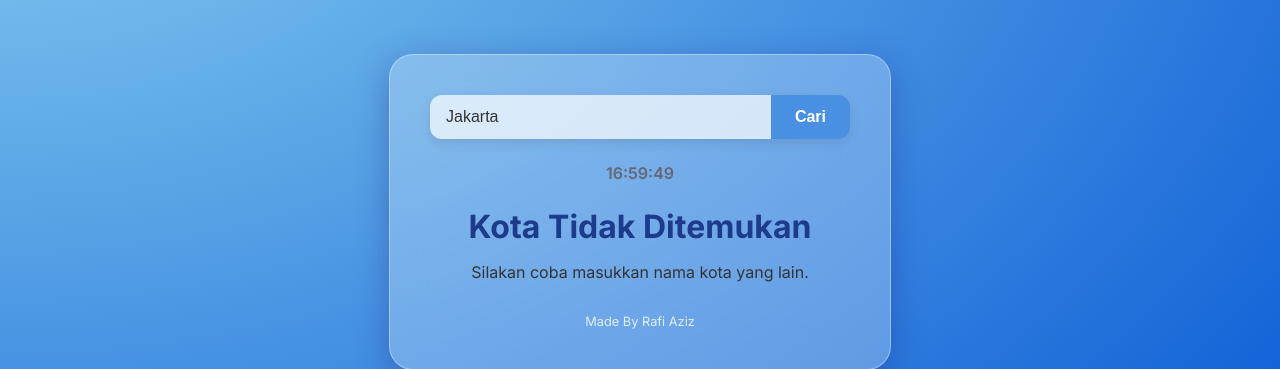
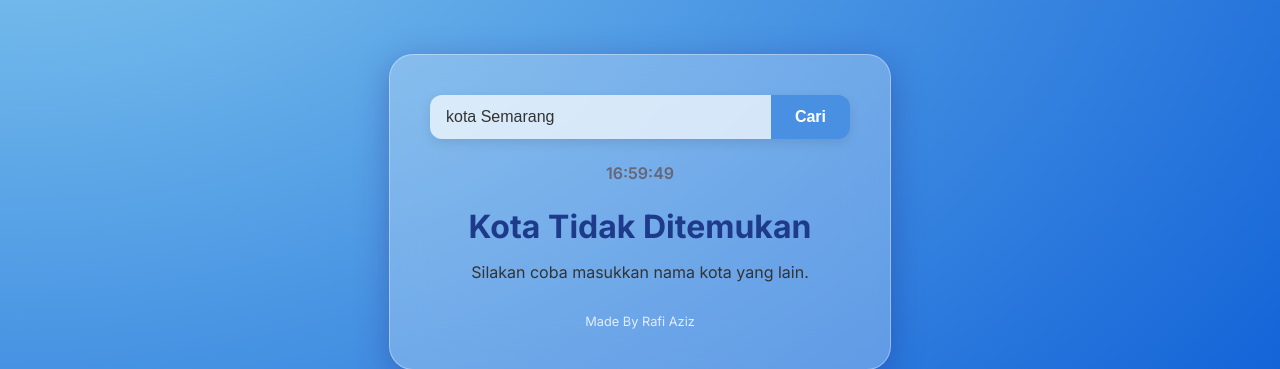
Before and after one commit to rafibaiqz/rafweather, a FastAPI app: page / in a window 1280 px wide. Shown: the part 212-581 px from the top of the page. Run offline with FastAPI, Linux system fonts and the light colour scheme; data that the repository does not hold is empty.

Commit message:
update 0.2

```diff
--- a/app/templates/index.html
+++ b/app/templates/index.html
@@ -56,17 +56,15 @@
       background: rgba(255, 255, 255, 0.7);
       font-size: 1rem;
       color: var(--text-dark);
-      /* [FIX 1] Menggunakan transisi yang lebih spesifik dan optimal */
       transition: background-color 0.3s ease;
     }
     input[type="text"]:focus {
       outline: none;
       background-color: white;
     }
-    /* [FIX 2] Memberi styling pada placeholder agar konsisten */
     input[type="text"]::placeholder {
       color: var(--text-placeholder);
-      opacity: 1; /* Diperlukan di beberapa browser */
+      opacity: 1;
     }
 
     button {
@@ -180,7 +178,7 @@
 <body>
   <div class="container">
     <form class="search" method="get" aria-label="Formulir Pencarian Cuaca">
-      <input type="text" name="city" placeholder="Cari kota..." value="{{ request.query_params.get('city', 'Jakarta') }}">
+      <input type="text" name="city" placeholder="Cari kota..." value="{{ request.query_params.get('city', 'kota Semarang') }}">
       <button type="submit">Cari</button>
     </form>
 
```
